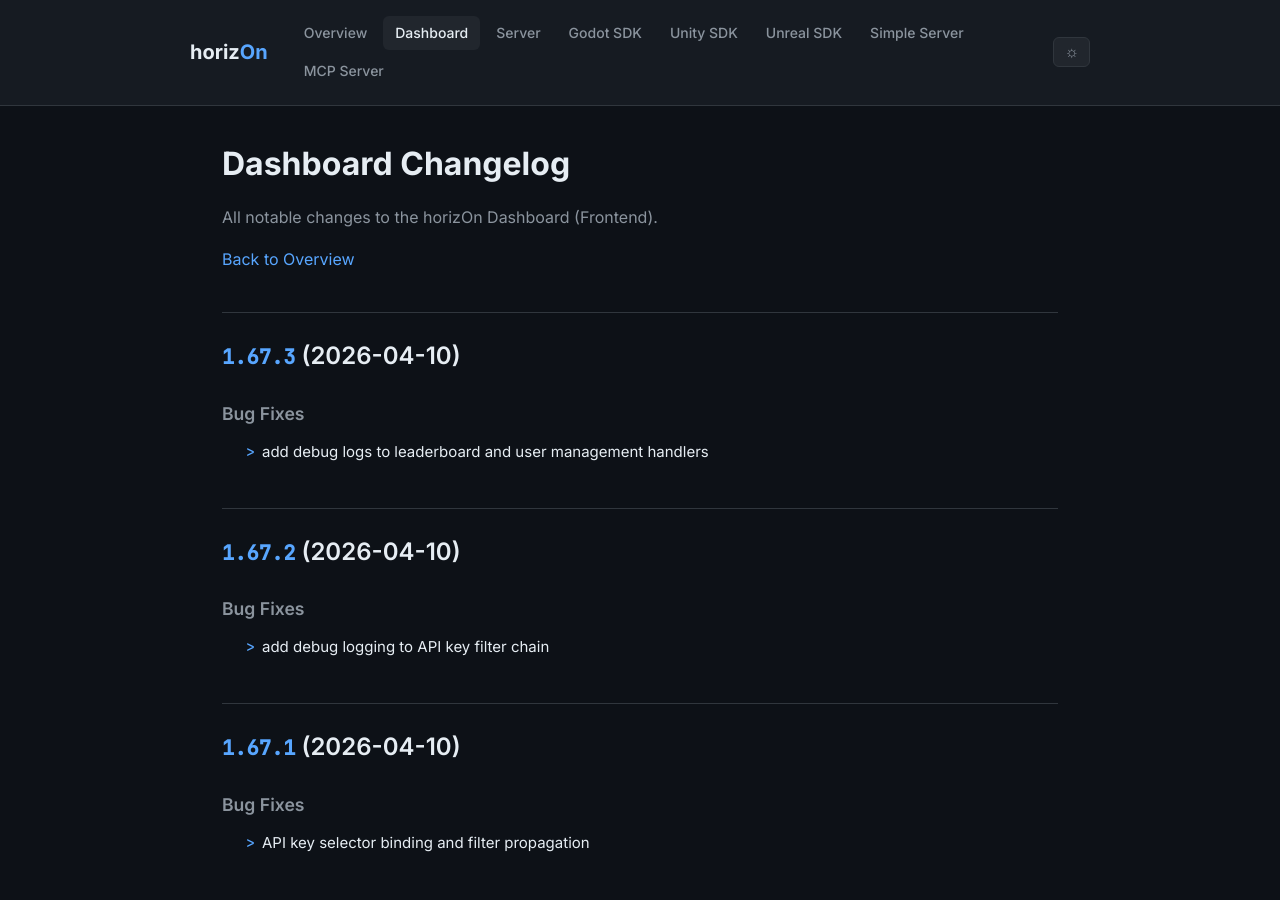
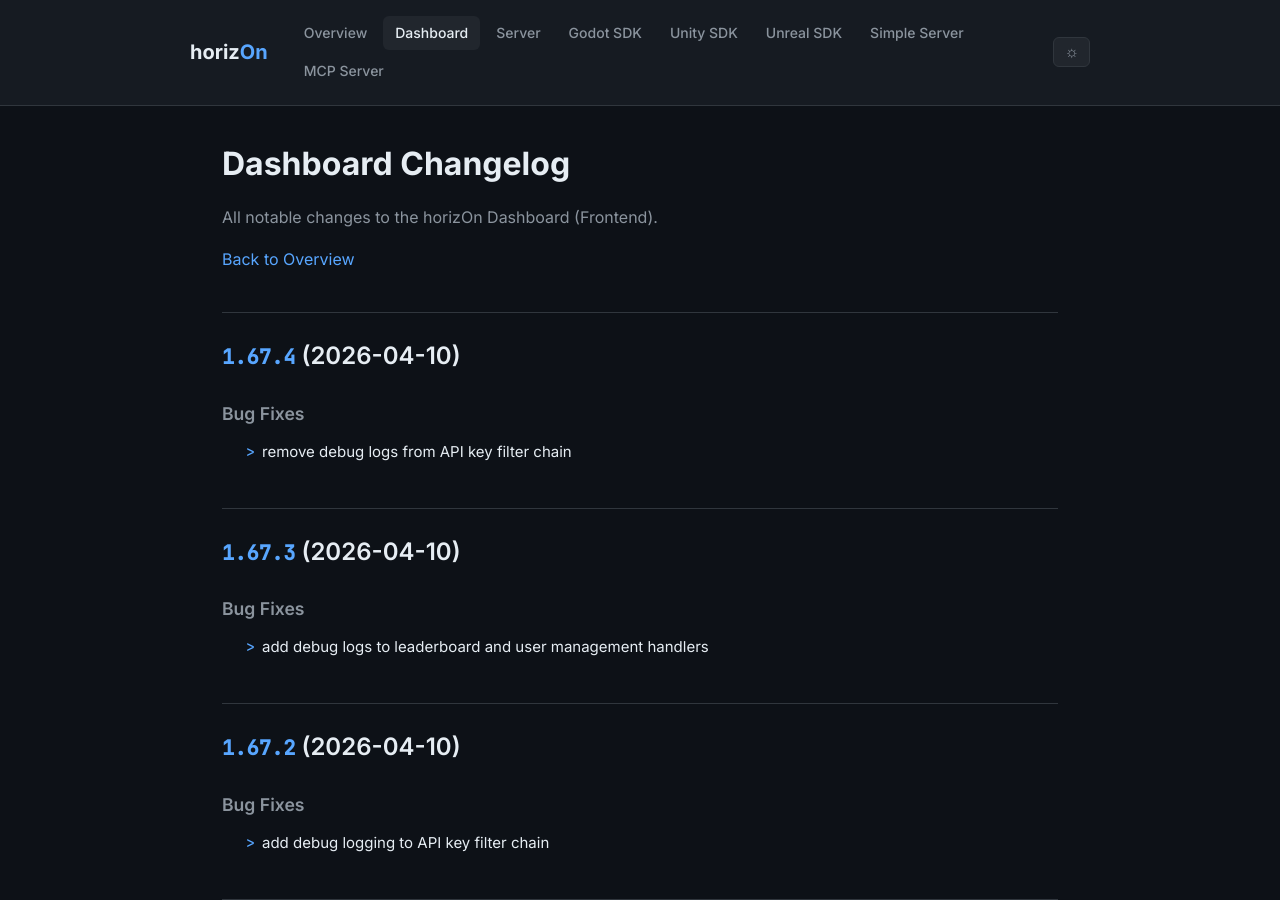
Before and after one commit to ProjectMakersDE/horizOn-Changelog, a Jekyll site: the page built from dashboard-changelog.md, in a window 1280 px wide and 900 px high. Built offline with Jekyll 4.4.1, drawn with Linux system fonts in a browser that asks for light colours.

Commit message:
chore: sync changelogs [skip ci]

```diff
--- a/dashboard-changelog.md
+++ b/dashboard-changelog.md
@@ -8,6 +8,13 @@ title: Dashboard Changelog
 All notable changes to the horizOn Dashboard (Frontend).
 
 [Back to Overview](.)
+
+## [1.67.4](https://github.com/ProjectMakersDE/horizOn-Dashboard/compare/v1.67.3...v1.67.4) (2026-04-10)
+
+
+### Bug Fixes
+
+* remove debug logs from API key filter chain ([1a495dc](https://github.com/ProjectMakersDE/horizOn-Dashboard/commit/1a495dc6efa5c73377597b5d1bcc2e53c82263b5))
 
 ## [1.67.3](https://github.com/ProjectMakersDE/horizOn-Dashboard/compare/v1.67.2...v1.67.3) (2026-04-10)
 
```
Also changed, not shown: index.md (+1 -1 lines).
